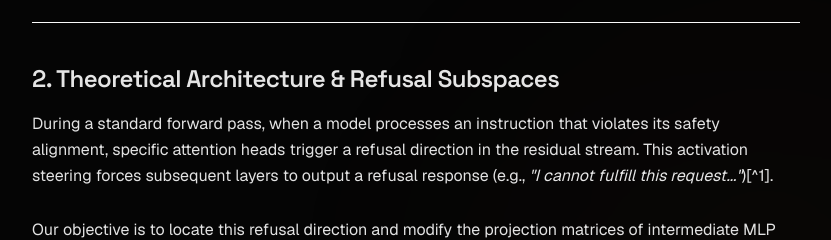
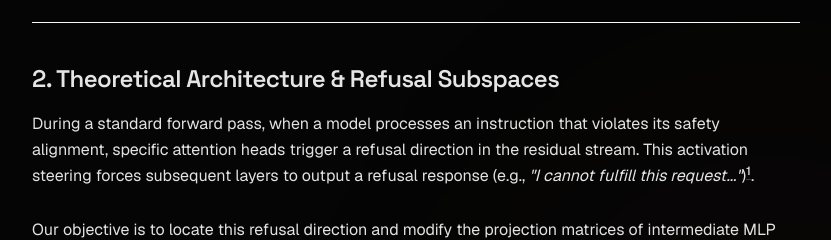
Before and after one commit to Av7danger/Portfolio, a Next.js app: page /research/qwen-alignment-abliteration in a window 1280 px wide. Shown: the part 1185-1425 px from the top of the page, without its empty margins (224-1055 px from the left). Built offline with nearby package versions, Linux system fonts and the light colour scheme.

Commit message:
build: enable remark-gfm parser and premium systems-security table styling

```diff
--- a/package.json
+++ b/package.json
@@ -16,6 +16,7 @@
     "next-mdx-remote": "^6.0.0",
     "react": "19.2.4",
     "react-dom": "19.2.4",
+    "remark-gfm": "^4.0.1",
     "shiki": "^4.1.0"
   },
   "devDependencies": {
--- a/src/components/CustomMDX.tsx
+++ b/src/components/CustomMDX.tsx
@@ -3,6 +3,7 @@ import { MDXRemote } from "next-mdx-remote/rsc";
 import { codeToHtml } from "shiki";
 import { Mermaid } from "./Mermaid";
 import { ShieldAlert, Info, AlertTriangle, Lightbulb } from "lucide-react";
+import remarkGfm from "remark-gfm";
 
 // Helper to generate anchor-friendly slug from text
 function slugify(text: string): string {
@@ -104,15 +105,15 @@ const components = {
 
   // Technical whitepaper-grade tables
   table: (props: any) => (
-    <div className="overflow-x-auto my-8 border border-neutral-900 rounded-sm">
-      <table className="w-full text-left border-collapse font-mono text-xs sm:text-sm text-neutral-300 bg-[#030303]" {...props} />
+    <div className="my-8 overflow-x-auto rounded-sm border border-amber-950/20 bg-[#030303] scrollbar-thin scrollbar-track-black scrollbar-thumb-neutral-900 shadow-sm shadow-amber-950/[0.02]">
+      <table className="w-full min-w-[640px] text-left border-collapse font-mono text-xs sm:text-sm text-neutral-400" {...props} />
     </div>
   ),
-  thead: (props: any) => <thead className="border-b border-neutral-800 bg-[#070707] text-neutral-400 font-semibold" {...props} />,
-  tbody: (props: any) => <tbody className="divide-y divide-neutral-900" {...props} />,
-  tr: (props: any) => <tr className="hover:bg-[#070707]/30 transition-colors" {...props} />,
-  th: (props: any) => <th className="p-3 font-medium uppercase tracking-wider text-[11px]" {...props} />,
-  td: (props: any) => <td className="p-3" {...props} />,
+  thead: (props: any) => <thead className="border-b border-amber-950/30 bg-[#050505] text-neutral-200 font-semibold uppercase tracking-wider text-[11px]" {...props} />,
+  tbody: (props: any) => <tbody className="divide-y divide-amber-950/15" {...props} />,
+  tr: (props: any) => <tr className="hover:bg-amber-500/[0.02] hover:text-neutral-200 transition-colors duration-150" {...props} />,
+  th: (props: any) => <th className="px-4 py-3.5 font-medium border-r border-amber-950/10 last:border-r-0" {...props} />,
+  td: (props: any) => <td className="px-4 py-3 leading-relaxed border-r border-amber-950/10 last:border-r-0" {...props} />,
 
   // Intercept blockquotes to render alert callouts (e.g. [!NOTE])
   blockquote: ({ children }: any) => {
@@ -245,7 +246,16 @@ export function CustomMDX({ source }: CustomMDXProps) {
   return (
     <div className="prose prose-invert max-w-none">
       {/* MDXRemote parses and renders fully statically during next export */}
-      <MDXRemote source={source} components={components} />
+      <MDXRemote
+        source={source}
+        components={components}
+        options={{
+          mdxOptions: {
+            remarkPlugins: [remarkGfm],
+            rehypePlugins: [],
+          }
+        }}
+      />
     </div>
   );
 }
```
Also changed, not shown: 1 other file (tests, documents, lock files or other folders).
